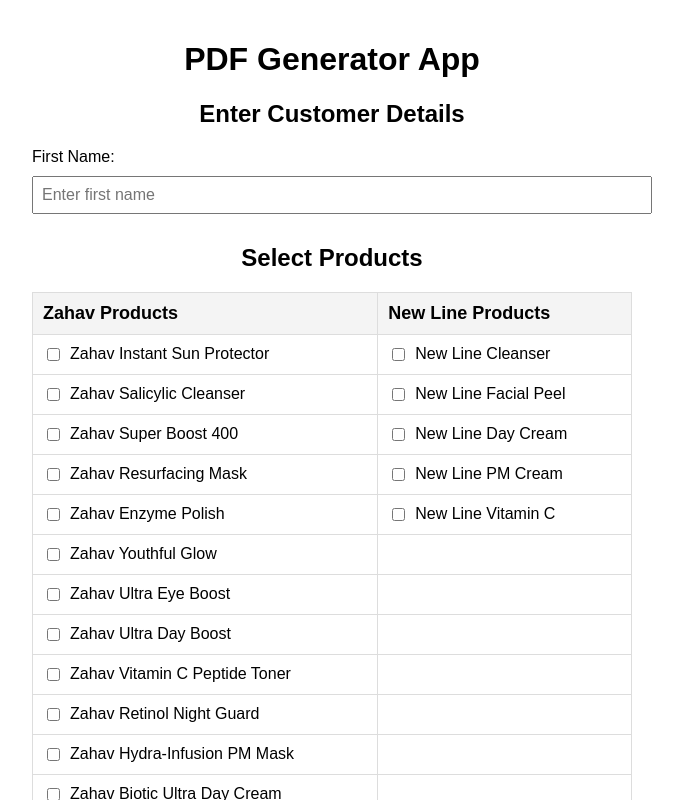
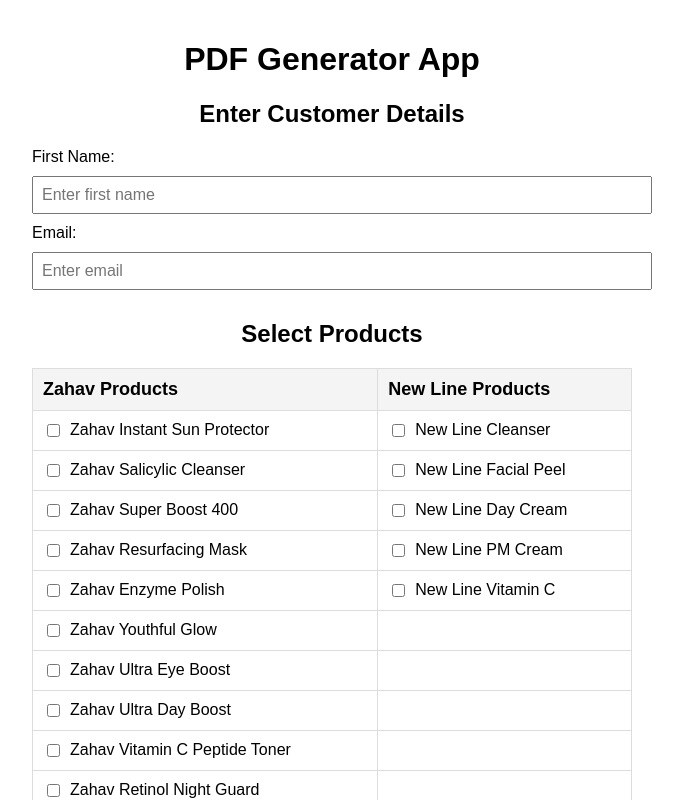
Before and after one commit to Object-ions/email-generator-app, a React (Create React App) app: page / in a window 1280 px wide. Shown: the top 800 px of the page, without its empty margins (308-991 px from the left). Built offline with nearby package versions, Linux system fonts and the light colour scheme.

Commit message:
Add client's email input field

```diff
--- a/src/components/Form.js
+++ b/src/components/Form.js
@@ -29,6 +29,7 @@
   const [customerName, setCustomerName] = useState("");
   const [selectedProducts, setSelectedProducts] = useState([]);
   const [successMessage, setSuccessMessage] = useState(false);
+  const [customerEmail, setCustomerEmail] = useState("");
 
   const handleProductChange = (event) => {
     const value = event.target.value;
@@ -55,6 +56,13 @@
         value={customerName}
         onChange={(e) => setCustomerName(e.target.value)}
         placeholder="Enter first name"
+      />
+      <label>Email:</label>
+      <input
+        type="email"
+        value={customerEmail}
+        onChange={(e) => setCustomerEmail(e.target.value)}
+        placeholder="Enter email"
       />
 
       <h2>Select Products</h2>
--- a/src/styles/main.scss
+++ b/src/styles/main.scss
@@ -15,7 +15,7 @@
   text-align: center;
 }
 
-input[type="text"] {
+input[type="text"], input[type="email"] {
   padding: 8px;
   font-size: 16px;
   margin: 10px 0;
```
